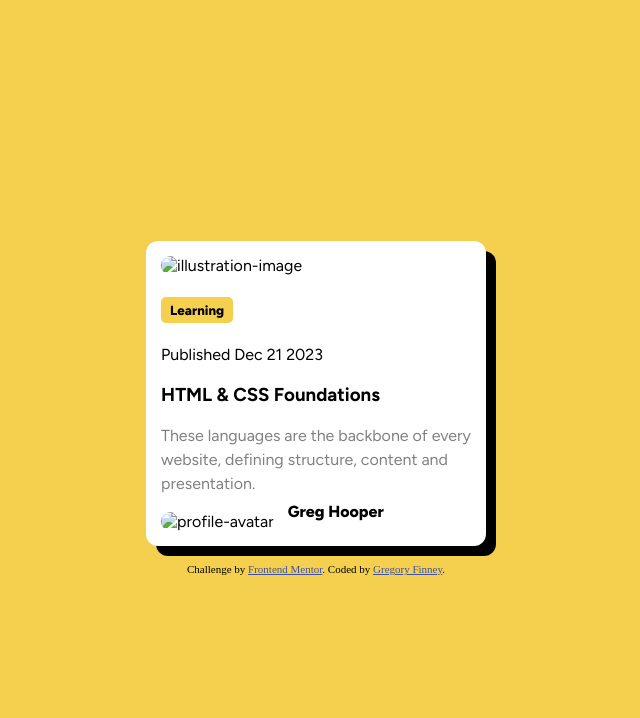
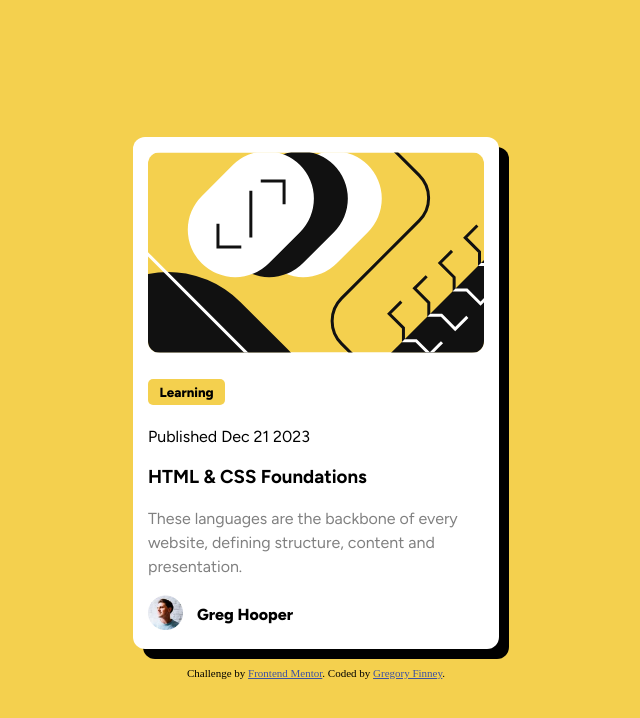
Before and after one commit to GregFJr/Blog-Preview-Card, a plain HTML site: page index.html in a window 1280 px wide. Shown: the whole page, without its empty margins (324-964 px from the left). Drawn offline with Linux system fonts and the light colour scheme; the site is published under a folder, as on GitHub Pages, so addresses that start at the root find nothing.

Commit message:
updated relative path for images

```diff
--- a/index.html
+++ b/index.html
@@ -21,13 +21,13 @@
   <div class="main-container">
   <div class="blog-card-container">
 
-      <img src="/assets/images/illustration-article.svg" alt="illustration-image">
+      <img src="./assets/images/illustration-article.svg" alt="illustration-image">
 
     <h5>Learning</h5>
     <p>Published Dec 21 2023</p>
     <h3>HTML & CSS Foundations </h3>
     <p>These languages are the backbone of every <br> website, defining structure, content and <br> presentation.</p>
-    <img src="/assets/images/image-avatar.webp" alt="profile-avatar">
+    <img src="./assets/images/image-avatar.webp" alt="profile-avatar">
     <span>Greg Hooper</span>
 
   </div>
```
